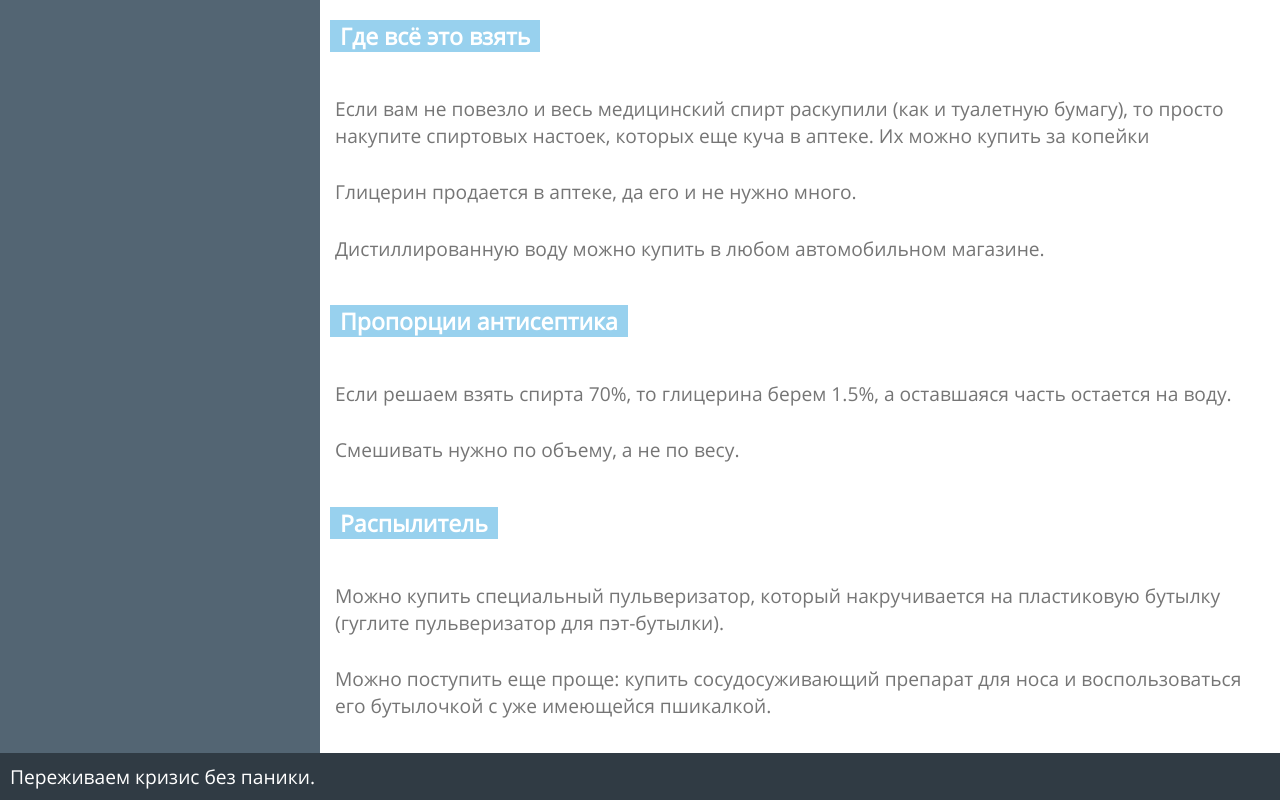
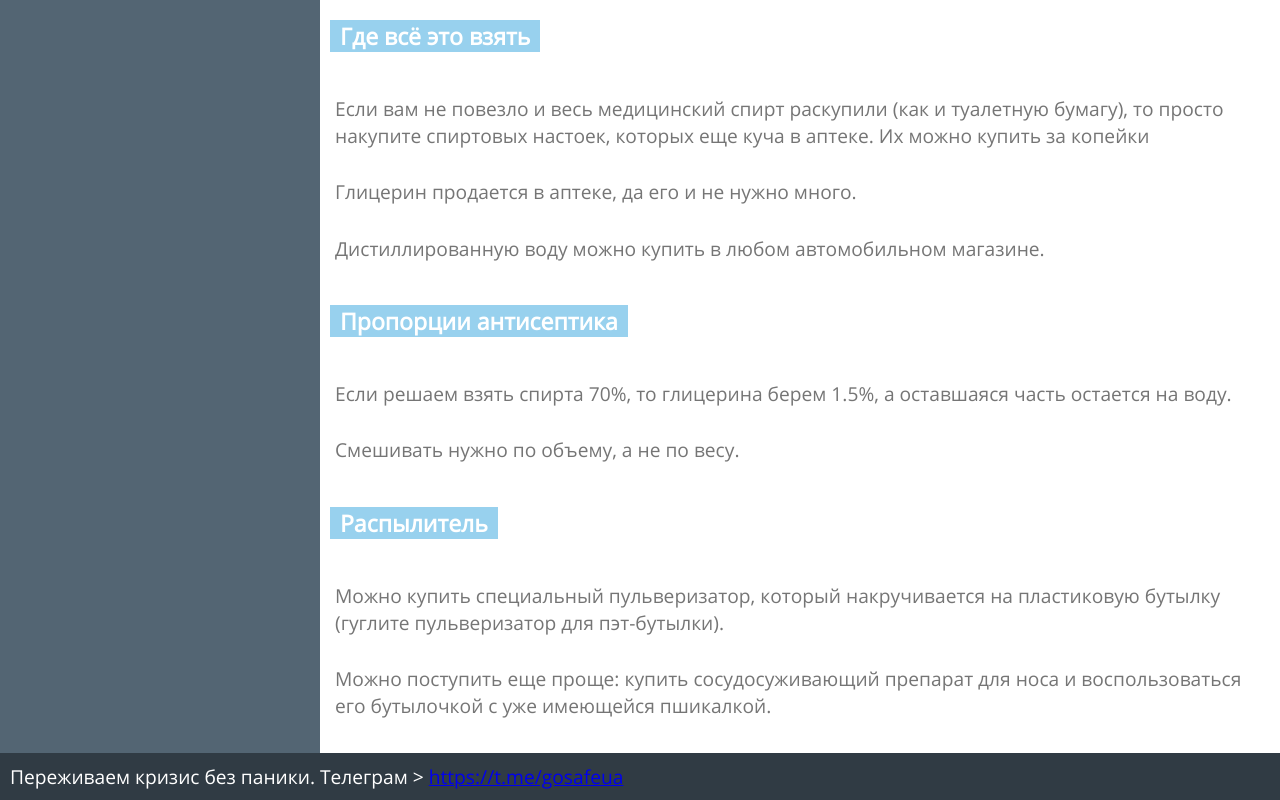
Before and after one commit to Gosafeua/gosafe-2, a plain HTML site: page index.html in a window 1280 px wide. Shown: the part 1544-2344 px from the top of the page. Drawn offline with Linux system fonts and the light colour scheme.

Commit message:
Add files via upload

```diff
--- a/index.html
+++ b/index.html
@@ -67,7 +67,7 @@
       <p>Можно купить специальный пульверизатор, который накручивается на пластиковую бутылку (гуглите пульверизатор для пэт-бутылки).</p>
       <p>Можно поступить еще проще: купить сосудосуживающий препарат для носа и воспользоваться его бутылочкой с уже имеющейся пшикалкой.</p>
     </article>
-    <footer>Переживаем кризис без паники.</footer>
+    <footer>Переживаем кризис без паники. Телеграм > <a href="https://t.me/gosafeua">https://t.me/gosafeua</a></footer>
   </div>
 </body>
 
```
